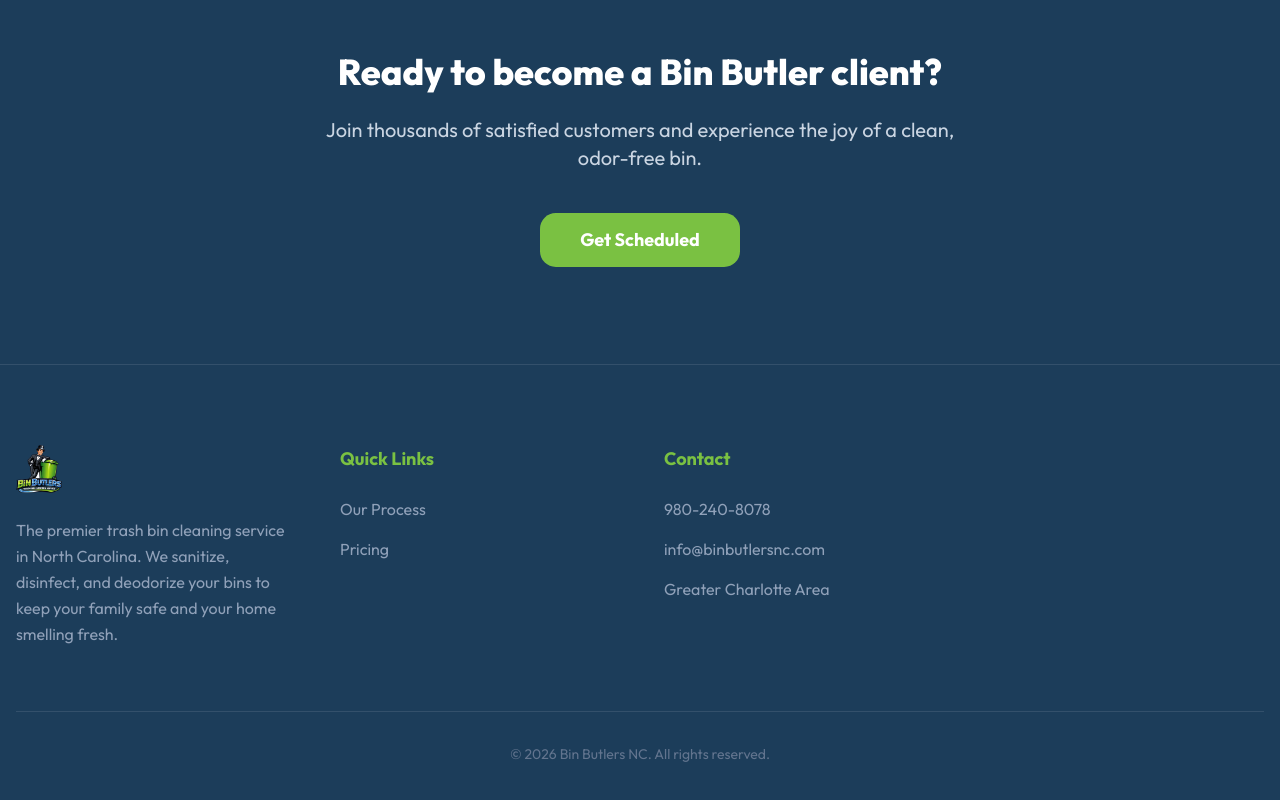
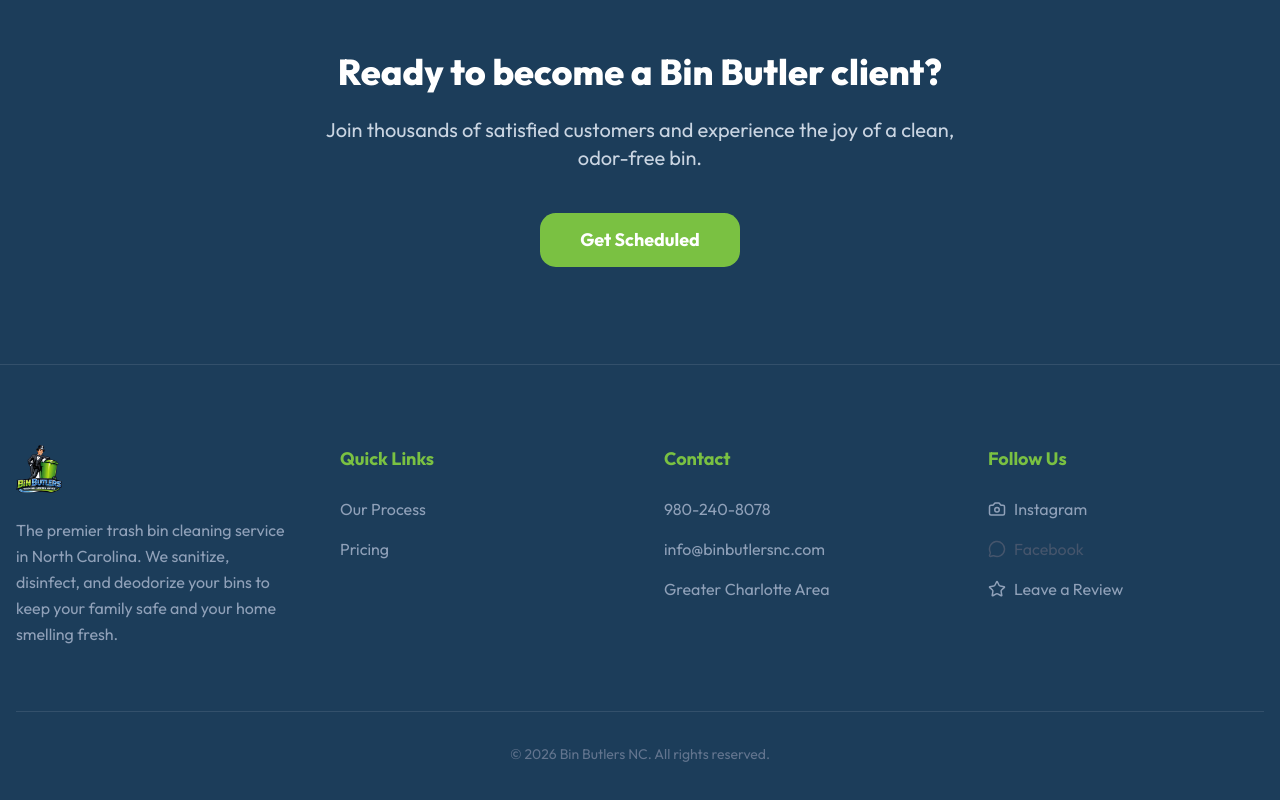
Before and after one commit to nakowafers/binbutlersnc, a Next.js app: page / in a window 1280 px wide. Shown: the part 3952-4752 px from the top of the page. Built offline with nearby package versions, Linux system fonts and the light colour scheme; no server answers.

Commit message:
Update page.tsx (#53)

```diff
--- a/src/app/page.tsx
+++ b/src/app/page.tsx
@@ -13,7 +13,7 @@ import {
   AccordionItem,
   AccordionTrigger,
 } from "@/components/ui/accordion";
-import { CheckCircle2, MousePointer2, Truck, Sparkles } from "lucide-react";
+import { CheckCircle2, MousePointer2, Truck, Sparkles, Camera, MessageCircle, Star } from "lucide-react";
 
 export default async function Home() {
   const session = await auth();
@@ -367,6 +367,26 @@ export default async function Home() {
                 <li>Greater Charlotte Area</li>
               </ul>
             </div>
+            <div>
+              <h4 className="font-bold text-lg mb-6 text-[#7AC142]">Follow Us</h4>
+              <ul className="space-y-4 text-slate-400">
+                <li>
+                  <a href="https://instagram.com/binbutlersnc" target="_blank" rel="noopener noreferrer" className="hover:text-white transition-colors flex items-center gap-2">
+                    <Camera size={18} /> Instagram
+                  </a>
+                </li>
+                <li>
+                  <a href="#" className="hover:text-white transition-colors flex items-center gap-2 text-slate-600 cursor-not-allowed">
+                    <MessageCircle size={18} /> Facebook
+                  </a>
+                </li>
+                <li>
+                  <a href="https://g.page/r/Cb0EUvVH2bAyEAI/review" target="_blank" rel="noopener noreferrer" className="hover:text-white transition-colors flex items-center gap-2">
+                    <Star size={18} /> Leave a Review
+                  </a>
+                </li>
+              </ul>
+            </div>
           </div>
           <div className="pt-8 border-t border-white/10 text-center text-slate-500 text-sm">
             <p>&copy; 2026 Bin Butlers NC. All rights reserved.</p>
```
